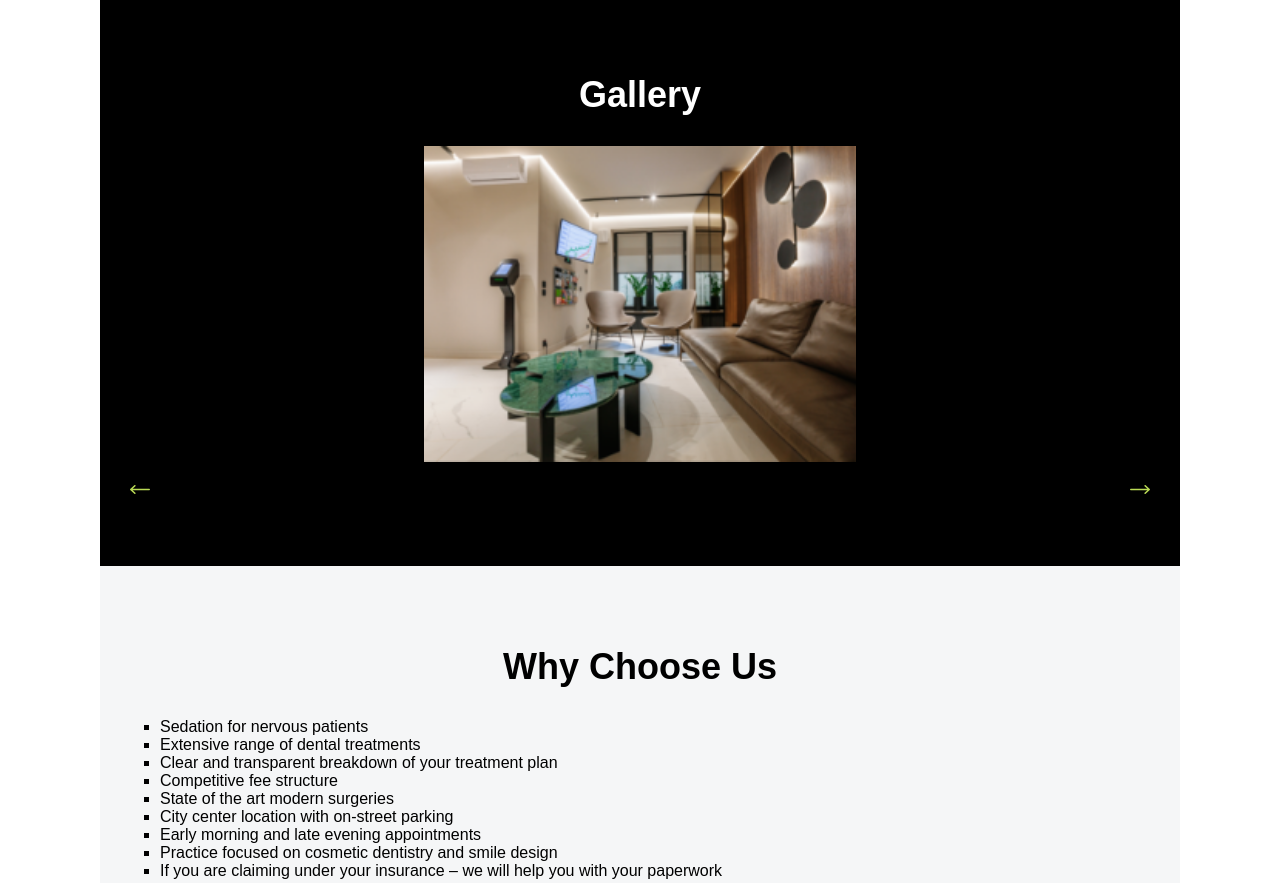
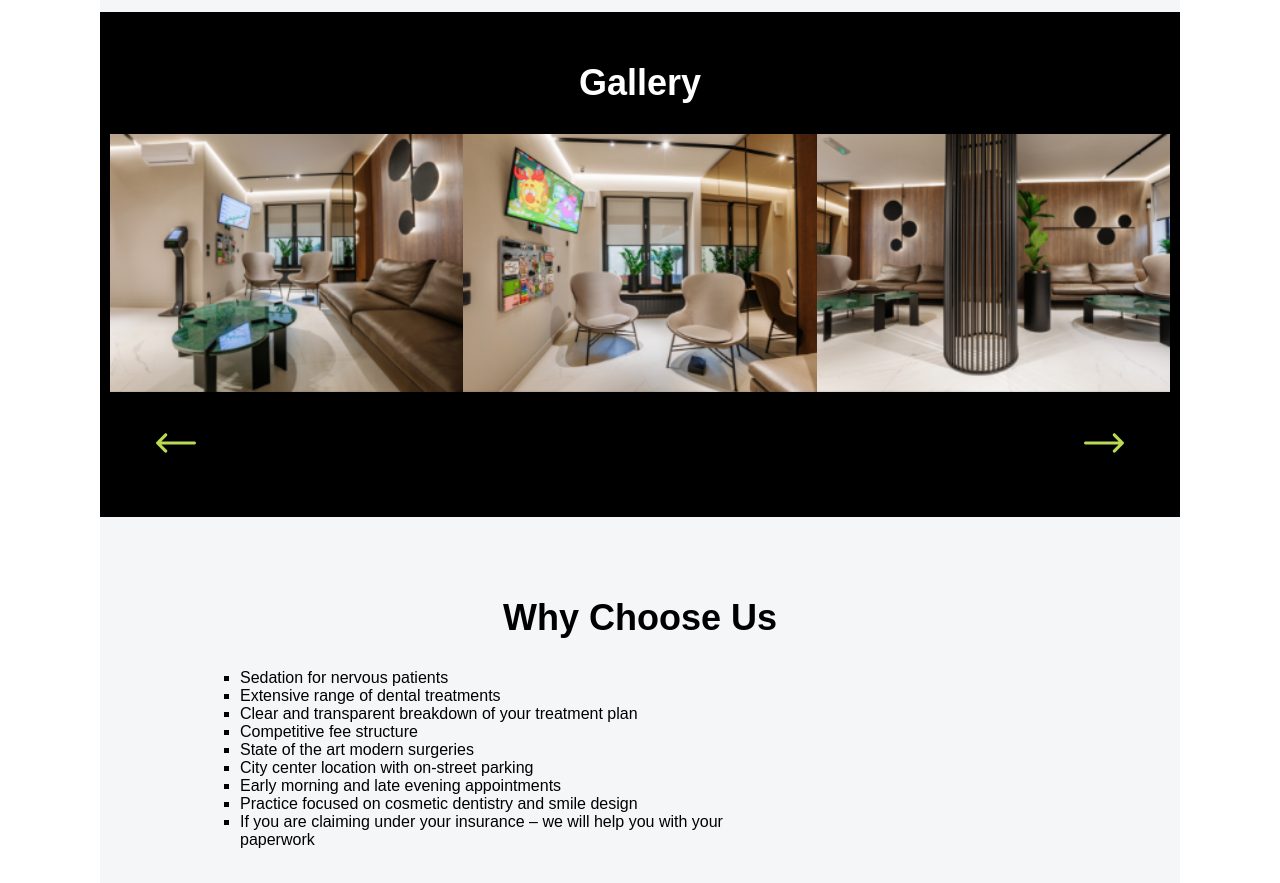
Before and after one commit to Uliana-Kurianska/Ortostyle, a plain HTML site: page about.html in a window 1280 px wide. Shown: the part 1020-1903 px from the top of the page. Drawn offline with Linux system fonts and the light colour scheme.

Commit message:
Carousel 3

```diff
--- a/about.html
+++ b/about.html
@@ -40,14 +40,18 @@
         </div>
         <section class="carousel">
             <h2>Gallery</h2>
-
-                <img class="current-img" alt="Image">
+            <div>
+                <img class="img1" alt="Image">
+                <img class="img2" alt="Image">
+                <img class="img3" alt="Image">
+            </div>
 
             <div class="button_carousel">
                 <button class="next"><img src="img/icons/arrow-left.svg" alt="Arrow left"></button>
                 <button class="prev"><img src="img/icons/arrow-right.svg" alt="Arrow right"></button>
             </div>
         </section>
+
         <section class="why_choose_us">
             <h2>Why Choose Us</h2>
             <ul>
--- a/css/about.css
+++ b/css/about.css
@@ -51,40 +51,51 @@
 .about_us {
     background-color: #F5F6F7;
     margin: 0;
-    padding: 50px 20px;
+    padding: 50px 100px;
 }
 
 .carousel {
     background-color: black;
-    padding: 50px 0;
+    padding: 20px 10px;
     color: white;
     text-align: center;
+
 }
 
 .carousel img {
-    width: 40%;
-    height: 40%;
-
+    width: 100%;
+    height: 100%;
 }
 
 .button_carousel {
      display: flex;
      justify-content: space-between;
-     margin: 10px;
+     margin: 40px;
+
 }
 
-.next, .prev {
-  border: none;
-  background: none;
-  width: 60px;
-  height: 30px;
-  outline: none;
+ button.next img{
+     width: 40px;
+     height: 20px;
+     outline: none;
+
 }
+
+ button.prev img{
+     width: 40px;
+     height: 20px;
+     outline: none;
+ }
+
+ .next, .prev {
+    background: none;
+    border: none;
+ }
 
 .why_choose_us {
     background-color: #F5F6F7;
     margin: 0;
-    padding: 50px 20px;
+    padding: 50px 100px;
 }
 
 ul {
@@ -94,3 +105,12 @@ ul {
 .why_choose_us li {
     list-style: square;
 }
+.carousel div {
+    display: flex;
+}
+
+@media (max-width: 880px){
+.carousel img {
+    min-width: 100px;
+}
+}
--- a/js/carousel.js
+++ b/js/carousel.js
@@ -13,10 +13,17 @@
 
     ]
 
-    let currentIdx = 0;
+        let currentIdx = 0;
     function showCurrent() {
-        const imgElement = document.querySelector('.carousel .current-img');
-        imgElement.src = images[currentIdx];
+        const imgElement1 = document.querySelector('.carousel .img1');
+        const imgElement2 = document.querySelector('.carousel .img2');
+        const imgElement3 = document.querySelector('.carousel .img3');
+        const idx2 = currentIdx + 1 >= images.length ? 0 : currentIdx + 1;
+        const idx3 = idx2 + 1 >= images.length ? 0 : idx2 + 1;
+        console.log(currentIdx, idx2, idx3);
+        imgElement1.src = images[currentIdx];
+        imgElement2.src = images[idx2];
+        imgElement3.src = images[idx3];
     }
 
     function showNext() {
```
Lines whose indentation alone changed are shown as unchanged.
